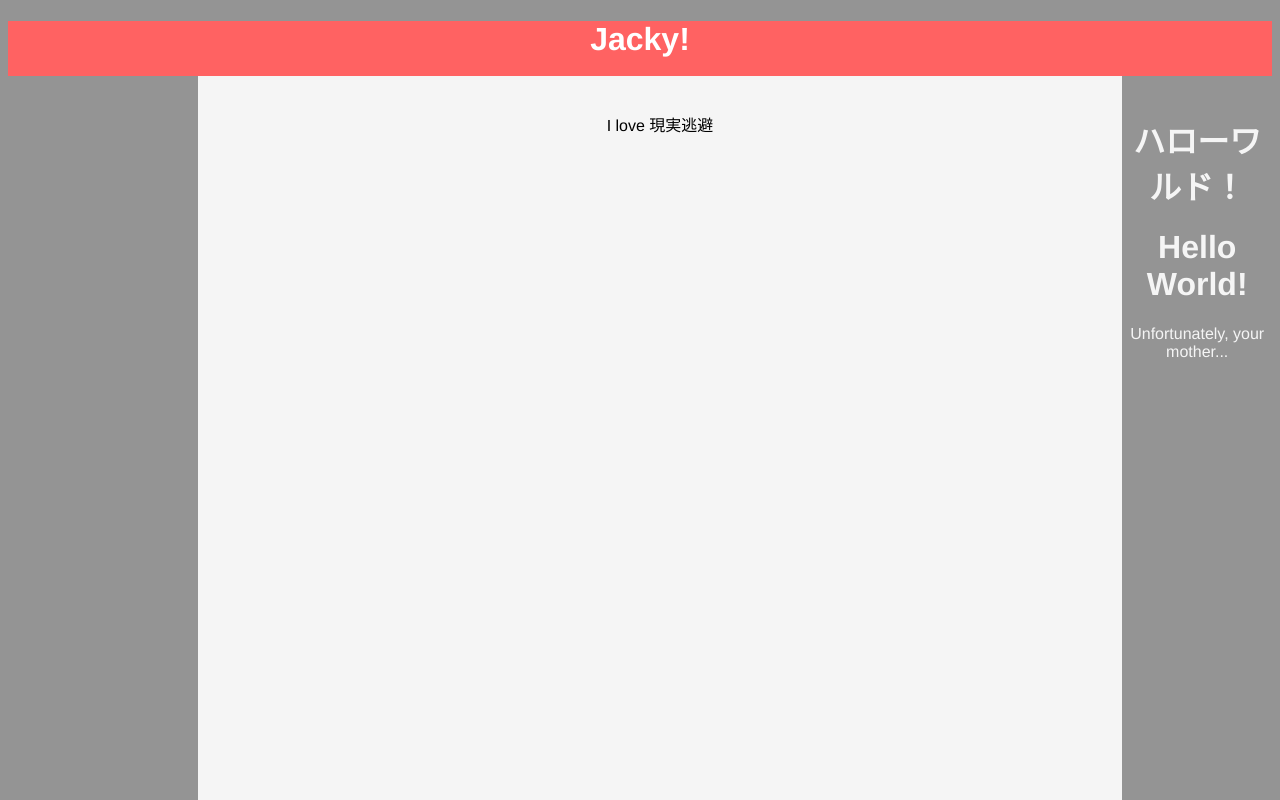
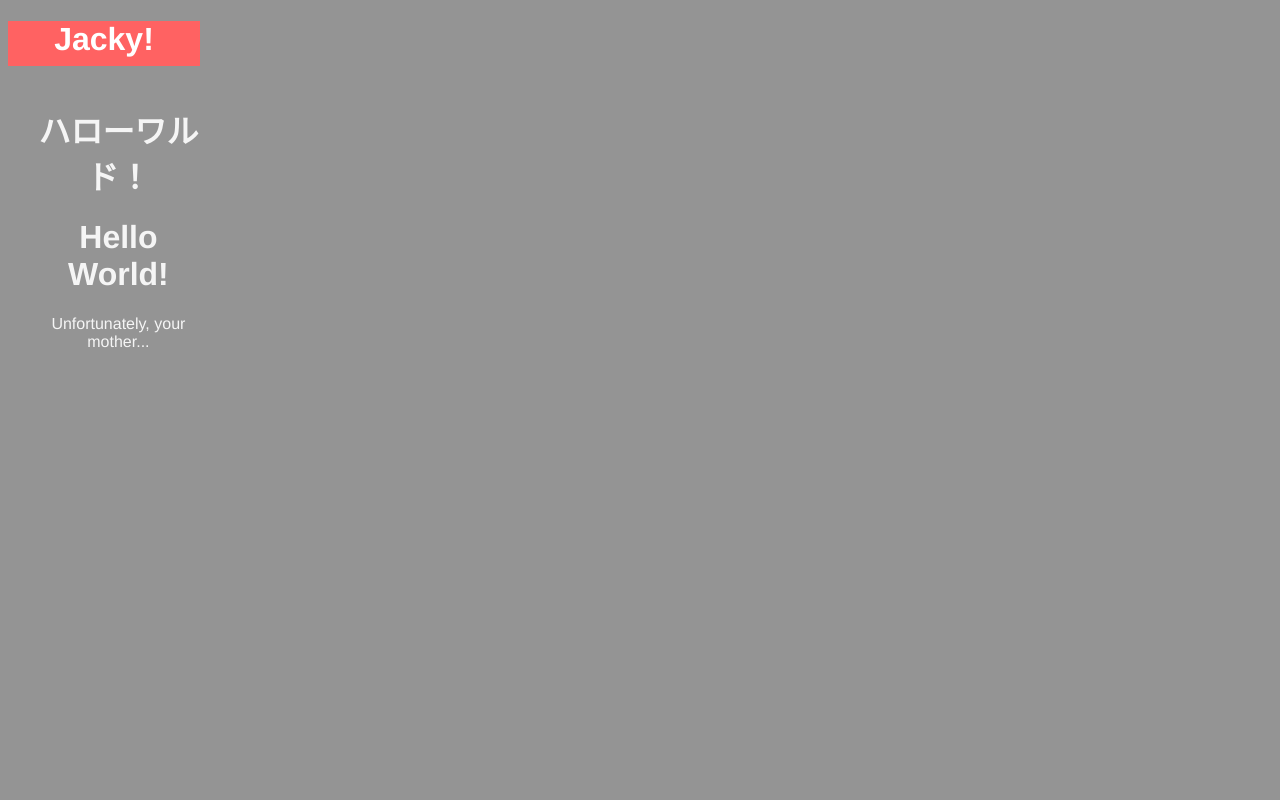
Before and after one commit to CamelliaBell/dreamshrine, a plain HTML site: page index.html in a window 1280 px wide. Shown: the top 800 px of the page. Drawn offline with Linux system fonts and the light colour scheme.

Commit message:
Update index.html

```diff
--- a/index.html
+++ b/index.html
@@ -7,9 +7,9 @@ header {
     background-color: rgb(255, 98, 98);
     padding: 0px;
     text-align: center;
-    font-size: 35;
+    font-size: 32;
     color:white;
-    height: 55px;
+    height: 45px;
 }
 article {
     float: left;
@@ -28,6 +28,8 @@ body {
     background-color: #949494;
     font-family: 'Franklin Gothic Medium', 'Arial Narrow', Arial, sans-serif;
     text-align: center;
+    width: 15%;
+    height: 1000px;
 }
 </style>
 </head>
```
